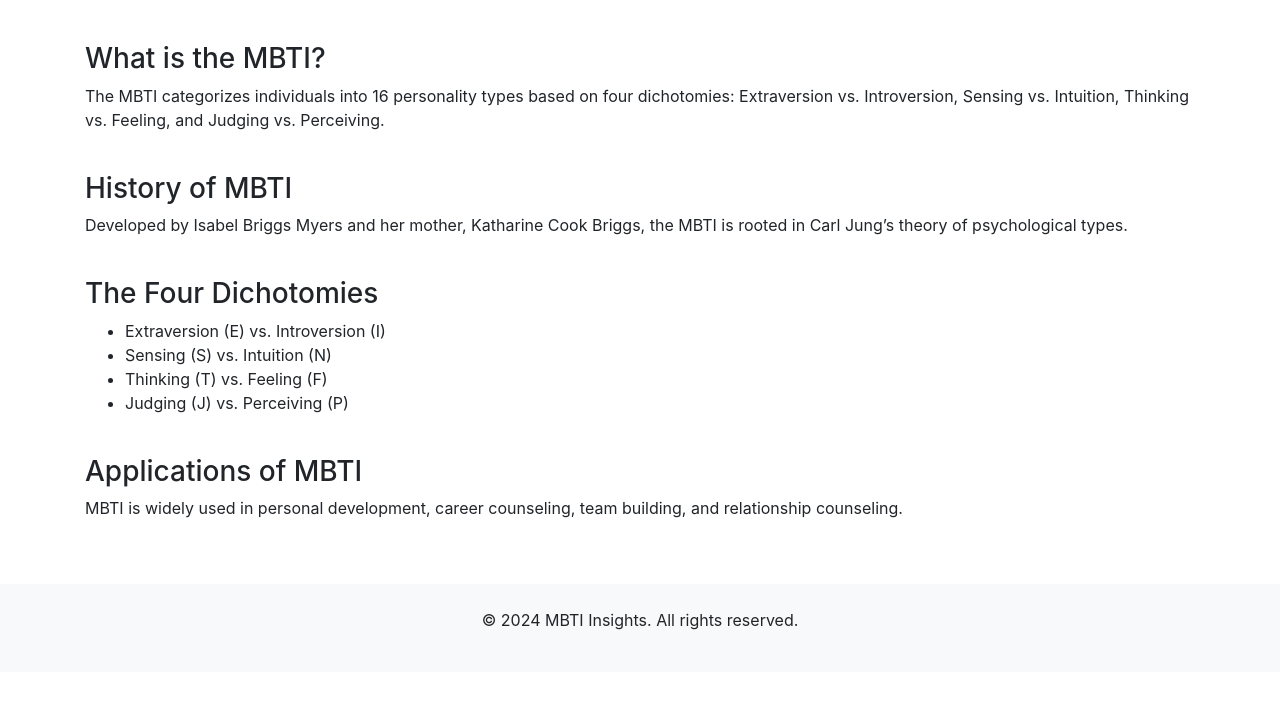
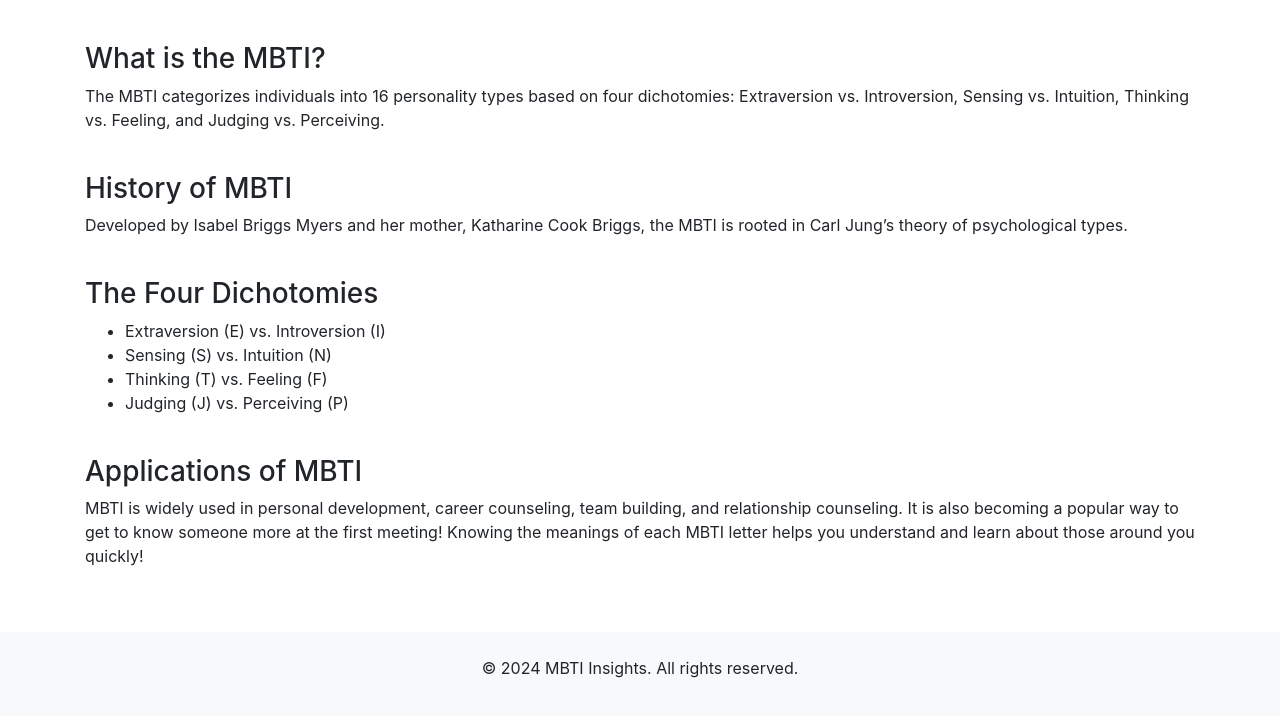
Before and after one commit to cindynphamkz/mis4013hw1, a plain HTML site: page about-mbti.html in a window 1280 px wide. Shown: the part 62-778 px from the top of the page. Drawn offline with nearby package versions, Linux system fonts and the light colour scheme.

Commit message:
Update about-mbti.html

```diff
--- a/about-mbti.html
+++ b/about-mbti.html
@@ -55,7 +55,7 @@
     <div class="row mt-4">
       <div class="col">
         <h3>Applications of MBTI</h3>
-        <p>MBTI is widely used in personal development, career counseling, team building, and relationship counseling.</p>
+        <p>MBTI is widely used in personal development, career counseling, team building, and relationship counseling. It is also becoming a popular way to get to know someone more at the first meeting! Knowing the meanings of each MBTI letter helps you understand and learn about those around you quickly!</p>
       </div>
     </div>
   </div>
```
